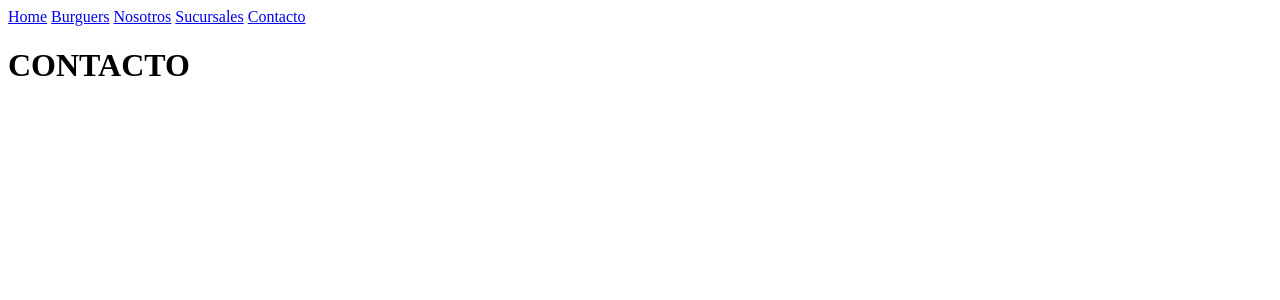
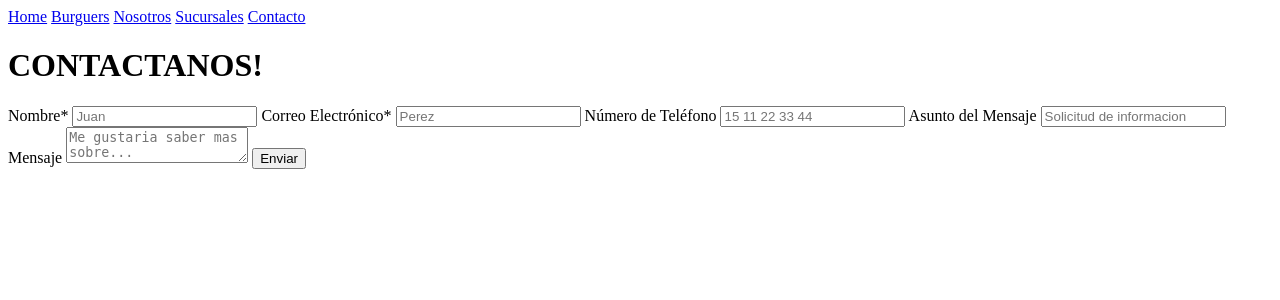
Before and after one commit to leilabritezneira/grupo22CodoaCodo, a Python web app: template Templates/formulario.html in a window 1280 px wide. Shown: the top 300 px of the page. Run offline with Jinja, Linux system fonts and the light colour scheme; the template is opened without the code that fills it, so the values that code supplies are empty.

Commit message:
Agrego la estructura del formulario de contacto

```diff
--- a/Templates/formulario.html
+++ b/Templates/formulario.html
@@ -19,8 +19,27 @@
         </nav>
     </header>
 
-    <main>
-        <h1>CONTACTO</h1>
+    <main class="container">
+        <h1>CONTACTANOS!</h1>
+
+        <form action="tu_script_de_procesamiento.php" method="post">
+            <label for="nombre">Nombre<span>*</span></label>
+            <input type="text" id="nombre" name="nombre" placeholder="Juan" required>
+
+            <label for="mail">Correo Electrónico<span>*</span></label>
+            <input type="email" id="mail" name="mail"placeholder="Perez" required>
+
+            <label for="telefono">Número de Teléfono</label>
+            <input type="tel" id="telefono" name="telefono" placeholder="15 11 22 33 44">
+
+            <label for="asunto">Asunto del Mensaje</label>
+            <input type="text" id="asunto" name="asunto" placeholder="Solicitud de informacion">
+
+            <label for="mensaje">Mensaje</label>
+            <textarea id="mensaje" name="mensaje" placeholder="Me gustaria saber mas sobre..."></textarea>
+
+            <input type="submit" value="Enviar">
+        </form>
     </main>
 
     <footer></footer>
```
